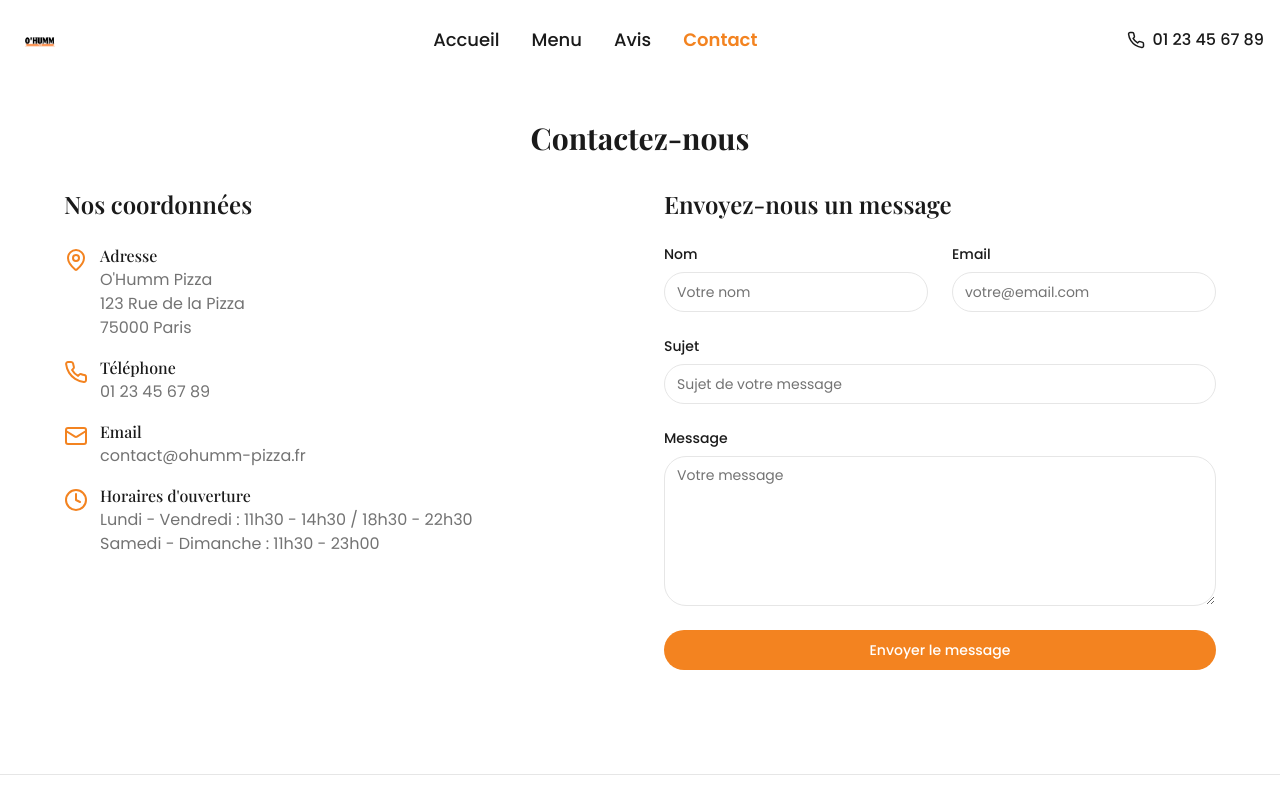
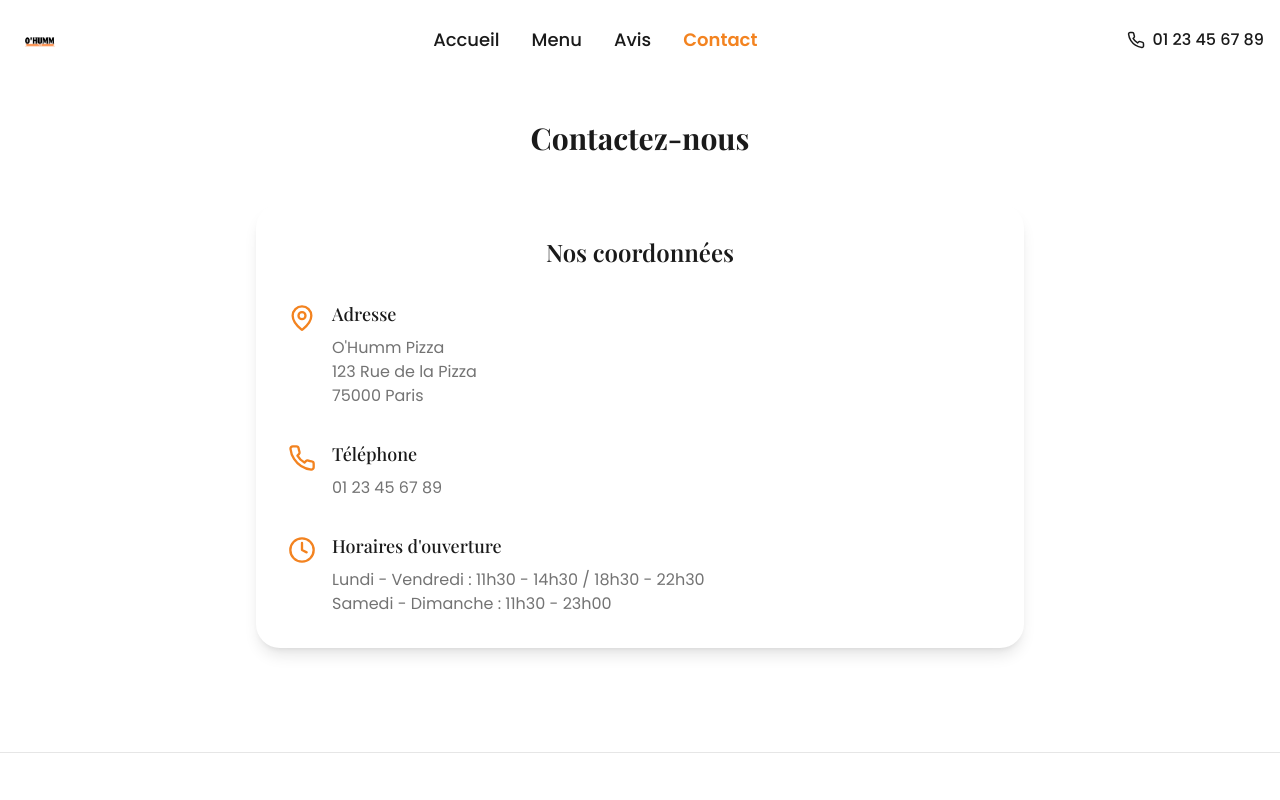
Before and after one commit to annis94/Ohumm-pizza, a Next.js app: page /contact in a window 1280 px wide. Shown: the top 800 px of the page. Built offline with nearby package versions, Linux system fonts and the light colour scheme; a web font is replaced by a local one.

Commit message:
💄 Mise en page améliorée des coordonnées, suppression du formulaire et retrait des emails dans contact & mentions légales.

```diff
--- a/app/contact/page.tsx
+++ b/app/contact/page.tsx
@@ -1,51 +1,22 @@
 "use client";
 
-import { useState } from 'react';
-import { Button } from '@/components/ui/button';
-import { Input } from '@/components/ui/input';
-import { Textarea } from '@/components/ui/textarea';
-import { useToast } from '@/hooks/use-toast';
-import { Phone, Mail, MapPin, Clock } from 'lucide-react';
+import { Phone, MapPin, Clock } from 'lucide-react';
 
 export default function ContactPage() {
-  const [formData, setFormData] = useState({
-    name: '',
-    email: '',
-    subject: '',
-    message: ''
-  });
-  const { toast } = useToast();
-
-  const handleSubmit = (e: React.FormEvent) => {
-    e.preventDefault();
-    // Ici, vous pouvez ajouter la logique d'envoi du formulaire
-    toast({
-      title: "Message envoyé",
-      description: "Nous vous répondrons dans les plus brefs délais.",
-    });
-    setFormData({ name: '', email: '', subject: '', message: '' });
-  };
-
-  const handleChange = (e: React.ChangeEvent<HTMLInputElement | HTMLTextAreaElement>) => {
-    const { name, value } = e.target;
-    setFormData(prev => ({ ...prev, [name]: value }));
-  };
-
   return (
     <main className="container mx-auto px-4 py-10 mt-20">
-      <h1 className="text-3xl font-bold mb-8 text-center">Contactez-nous</h1>
+      <h1 className="text-3xl font-bold mb-12 text-center">Contactez-nous</h1>
 
-      <div className="grid grid-cols-1 md:grid-cols-2 gap-12 max-w-6xl mx-auto">
-        {/* Informations de contact */}
-        <div className="space-y-8">
+      <div className="max-w-3xl mx-auto bg-card rounded-lg shadow-lg p-8">
+        <div className="space-y-10">
           <div>
-            <h2 className="text-2xl font-semibold mb-6">Nos coordonnées</h2>
-            <div className="space-y-4">
-              <div className="flex items-start gap-3">
-                <MapPin className="w-6 h-6 text-primary mt-1" />
+            <h2 className="text-2xl font-semibold mb-8 text-center">Nos coordonnées</h2>
+            <div className="space-y-8">
+              <div className="flex items-start gap-4">
+                <MapPin className="w-7 h-7 text-primary mt-1 flex-shrink-0" />
                 <div>
-                  <h3 className="font-medium">Adresse</h3>
-                  <p className="text-muted-foreground">
+                  <h3 className="text-lg font-medium mb-2">Adresse</h3>
+                  <p className="text-muted-foreground text-base">
                     O'Humm Pizza<br />
                     123 Rue de la Pizza<br />
                     75000 Paris
@@ -53,27 +24,19 @@ export default function ContactPage() {
                 </div>
               </div>
 
-              <div className="flex items-start gap-3">
-                <Phone className="w-6 h-6 text-primary mt-1" />
+              <div className="flex items-start gap-4">
+                <Phone className="w-7 h-7 text-primary mt-1 flex-shrink-0" />
                 <div>
-                  <h3 className="font-medium">Téléphone</h3>
-                  <p className="text-muted-foreground">01 23 45 67 89</p>
+                  <h3 className="text-lg font-medium mb-2">Téléphone</h3>
+                  <p className="text-muted-foreground text-base">01 23 45 67 89</p>
                 </div>
               </div>
 
-              <div className="flex items-start gap-3">
-                <Mail className="w-6 h-6 text-primary mt-1" />
+              <div className="flex items-start gap-4">
+                <Clock className="w-7 h-7 text-primary mt-1 flex-shrink-0" />
                 <div>
-                  <h3 className="font-medium">Email</h3>
-                  <p className="text-muted-foreground">contact@ohumm-pizza.fr</p>
-                </div>
-              </div>
-
-              <div className="flex items-start gap-3">
-                <Clock className="w-6 h-6 text-primary mt-1" />
-                <div>
-                  <h3 className="font-medium">Horaires d'ouverture</h3>
-                  <p className="text-muted-foreground">
+                  <h3 className="text-lg font-medium mb-2">Horaires d'ouverture</h3>
+                  <p className="text-muted-foreground text-base">
                     Lundi - Vendredi : 11h30 - 14h30 / 18h30 - 22h30<br />
                     Samedi - Dimanche : 11h30 - 23h00
                   </p>
@@ -82,75 +45,6 @@ export default function ContactPage() {
             </div>
           </div>
         </div>
-
-        {/* Formulaire de contact */}
-        <div>
-          <h2 className="text-2xl font-semibold mb-6">Envoyez-nous un message</h2>
-          <form onSubmit={handleSubmit} className="space-y-6">
-            <div className="grid grid-cols-1 md:grid-cols-2 gap-6">
-              <div>
-                <label htmlFor="name" className="block text-sm font-medium mb-2">
-                  Nom
-                </label>
-                <Input
-                  id="name"
-                  name="name"
-                  value={formData.name}
-                  onChange={handleChange}
-                  required
-                  placeholder="Votre nom"
-                />
-              </div>
-              <div>
-                <label htmlFor="email" className="block text-sm font-medium mb-2">
-                  Email
-                </label>
-                <Input
-                  id="email"
-                  name="email"
-                  type="email"
-                  value={formData.email}
-                  onChange={handleChange}
-                  required
-                  placeholder="votre@email.com"
-                />
-              </div>
-            </div>
-
-            <div>
-              <label htmlFor="subject" className="block text-sm font-medium mb-2">
-                Sujet
-              </label>
-              <Input
-                id="subject"
-                name="subject"
-                value={formData.subject}
-                onChange={handleChange}
-                required
-                placeholder="Sujet de votre message"
-              />
-            </div>
-
-            <div>
-              <label htmlFor="message" className="block text-sm font-medium mb-2">
-                Message
-              </label>
-              <Textarea
-                id="message"
-                name="message"
-                value={formData.message}
-                onChange={handleChange}
-                required
-                placeholder="Votre message"
-                className="min-h-[150px]"
-              />
-            </div>
-
-            <Button type="submit" className="w-full">
-              Envoyer le message
-            </Button>
-          </form>
-        </div>
       </div>
     </main>
   );
--- a/app/mentions-legales/page.tsx
+++ b/app/mentions-legales/page.tsx
@@ -13,8 +13,7 @@ export default function MentionsLegalesPage() {
             France
           </p>
           <p>
-            Téléphone : 01 23 45 67 89<br />
-            Email : contact@ohumm-pizza.fr
+            Téléphone : 01 23 45 67 89
           </p>
         </section>
 
--- a/components/home/Hero.tsx
+++ b/components/home/Hero.tsx
@@ -6,7 +6,7 @@ import { motion } from "framer-motion";
 
 export default function Hero() {
   return (
-    <section className="py-12 sm:py-20">
+    <section className="pt-28 pb-12 sm:pt-24 sm:pb-20">
       <div className="container mx-auto px-4">
         <div className="relative h-[500px] sm:h-[600px] rounded-2xl overflow-hidden">
           {/* Image de fond */}
```
